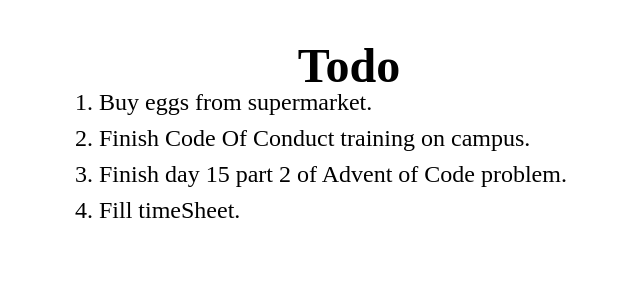
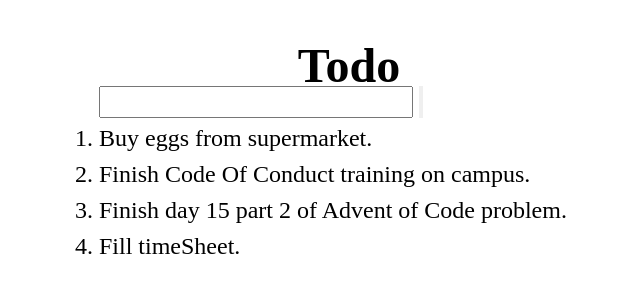
Before and after one commit to bittukumarthakur/todo-bittukumarthakur, a plain HTML site: page index.html in a window 1280 px wide. Shown: the whole page, without its empty margins (291-931 px from the left). Drawn offline with Linux system fonts and the light colour scheme.

Commit message:
added text box to enter new task.

```diff
--- a/index-style.css
+++ b/index-style.css
@@ -5,7 +5,7 @@
   font-size: 24px;
 }
 
-#todo-list {
+#todo-page {
   width: 500px;
   margin: 2em auto;
   line-height: 1.5em;
--- a/index.html
+++ b/index.html
@@ -6,9 +6,12 @@
 </head>
 
 <body>
-  <div id="todo-list">
+  <div id="todo-page">
     <h1 id="heading">Todo</h1>
-    <ol>
+
+    <input type="text" id="add-task">
+    <input type="button" id="submit">
+    <ol id="todo-list">
       <li>Buy eggs from supermarket.</li>
       <li>Finish Code Of Conduct training on campus.</li>
       <li>Finish day 15 part 2 of Advent of Code problem.</li>
```
Also changed, not shown: index.js (added, +16 -0 lines).
